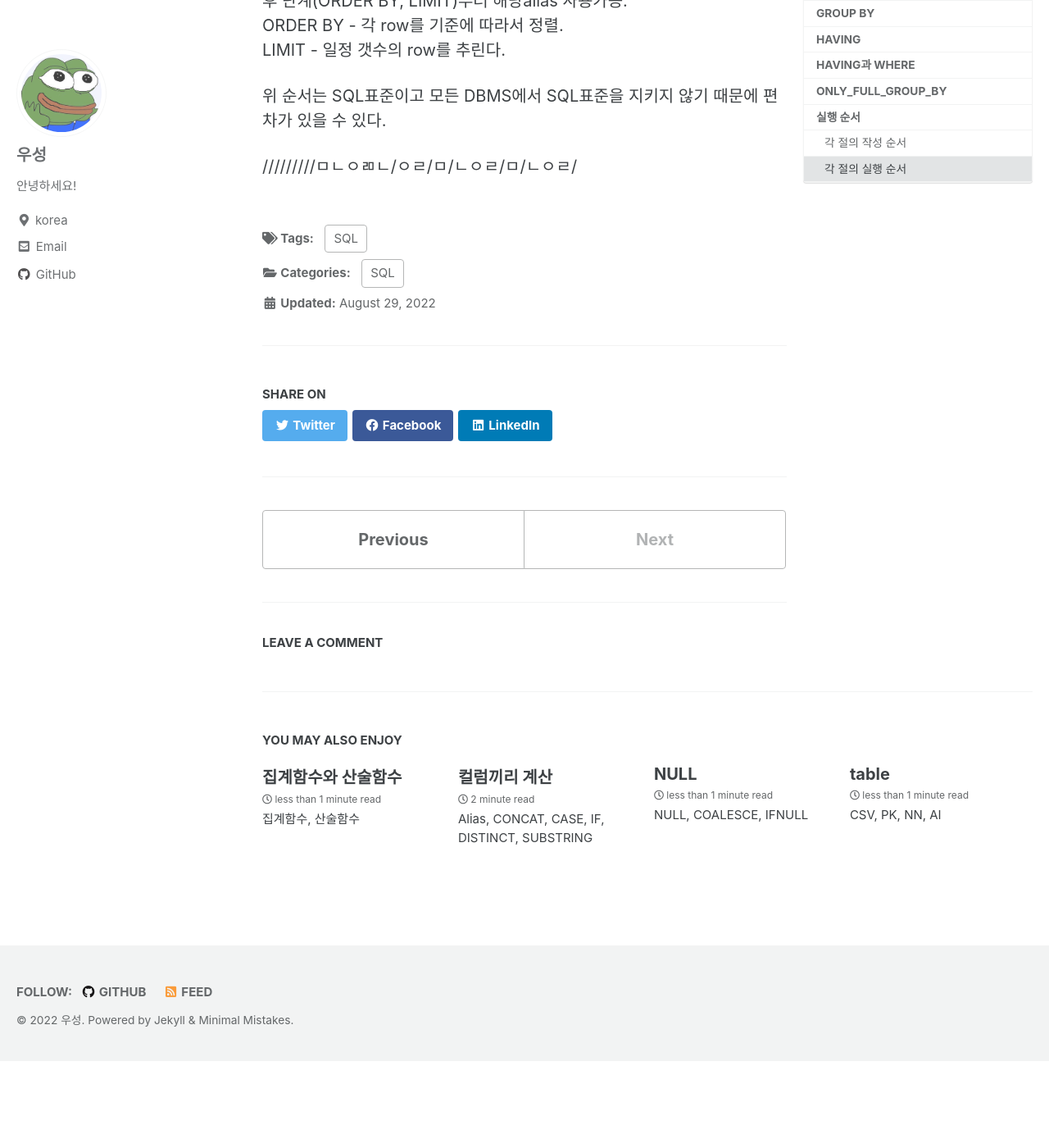
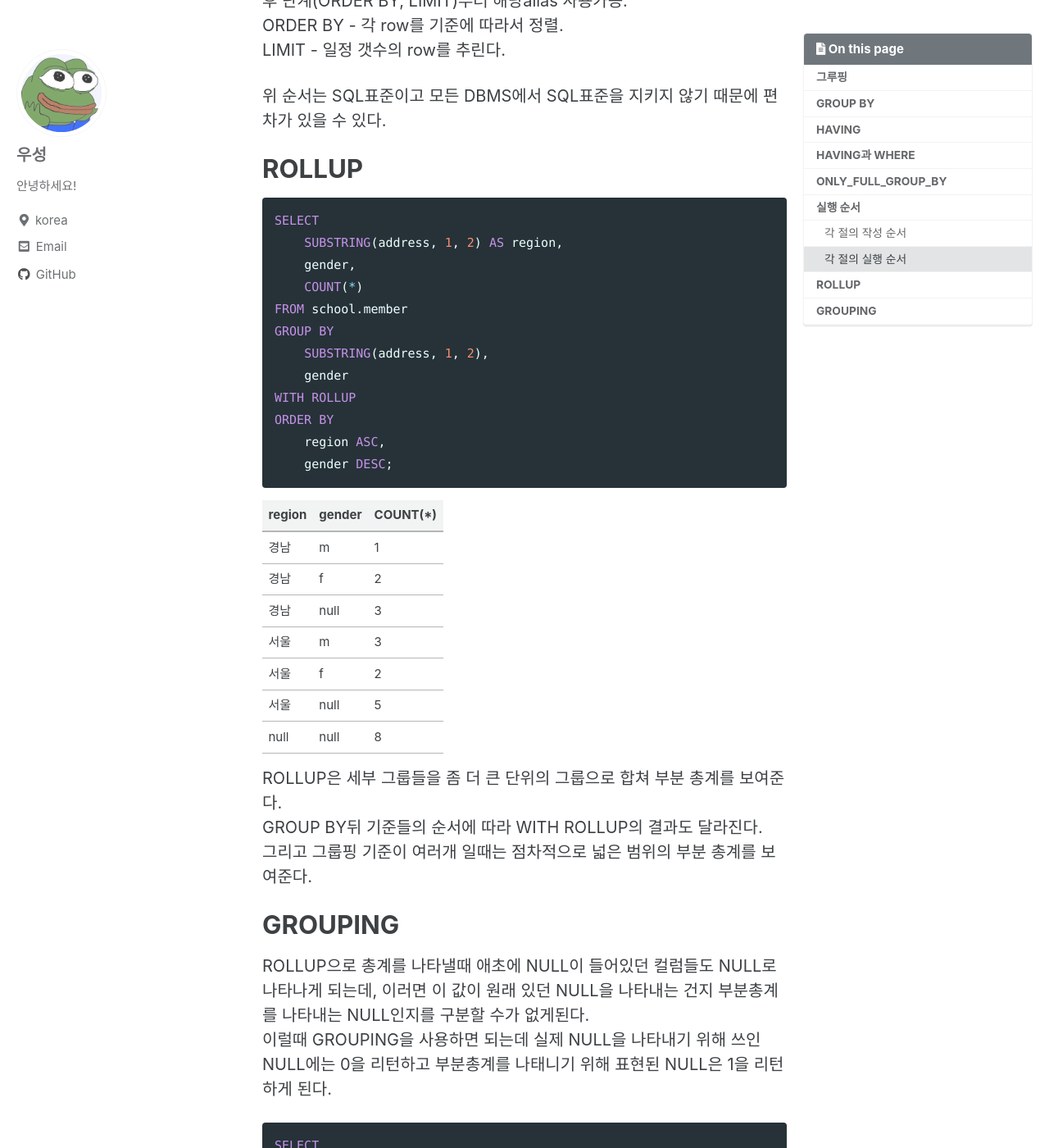
Before and after one commit to wooseongryu/wooseongryu.github.io, a Jekyll site: the page built from _posts/2022-08-28-SQL-group.md, in a window 1280 px wide and 1400 px high, scrolled down 4637 px. Shown: the whole window at 82% size. Built offline with Jekyll 4.4.1, drawn with Linux system fonts in a browser that asks for light colours; cached includes are drawn as plain includes; some web fonts are replaced; comment, search, counter and statistics services are not loaded; before the commit the page ends 5931 px from its top, so only the background shows below that; some of the changed text lies outside the part shown.

Commit message:
내용 추가

````diff
--- a/_posts/2022-08-28-SQL-group.md
+++ b/_posts/2022-08-28-SQL-group.md
@@ -1,6 +1,6 @@
 ---
 title: "그루핑"
-excerpt: "???"
+excerpt: "GROUP BY, HAVING, ROLLUP, GROUPING"
 
 categories:
     - SQL
@@ -156,4 +156,48 @@ LIMIT - 일정 갯수의 row를 추린다.
 
 위 순서는 SQL표준이고 모든 DBMS에서 SQL표준을 지키지 않기 때문에 편차가 있을 수 있다.
 
-/////////ㅁㄴㅇㄻㄴ/ㅇㄹ/ㅁ/ㄴㅇㄹ/ㅁ/ㄴㅇㄹ/
+# ROLLUP
+```sql
+SELECT
+    SUBSTRING(address, 1, 2) AS region,
+    gender,
+    COUNT(*)
+FROM school.member
+GROUP BY
+    SUBSTRING(address, 1, 2),
+    gender
+WITH ROLLUP
+ORDER BY
+    region ASC,
+    gender DESC;
+```
+
+|region|gender|COUNT(*)|
+|-|-|-|
+|경남|m|1|
+|경남|f|2|
+|경남|null|3|
+|서울|m|3|
+|서울|f|2|
+|서울|null|5|
+|null|null|8|
+
+ROLLUP은 세부 그룹들을 좀 더 큰 단위의 그룹으로 합쳐 부분 총계를 보여준다.
+GROUP BY뒤 기준들의 순서에 따라 WITH ROLLUP의 결과도 달라진다.
+그리고 그룹핑 기준이 여러개 일때는 점차적으로 넓은 범위의 부분 총계를 보여준다.
+
+# GROUPING
+ROLLUP으로 총계를 나타낼때 애초에 NULL이 들어있던 컬럼들도 NULL로 나타나게 되는데, 이러면 이 값이 원래 있던 NULL을 나타내는 건지 부분총계를 나타내는 NULL인지를 구분할 수가 없게된다.
+이럴때 GROUPING을 사용하면 되는데 실제 NULL을 나타내기 위해 쓰인 NULL에는 0을 리턴하고 부분총계를 나태니기 위해 표현된 NULL은 1을 리턴하게 된다.
+
+```sql
+SELECT
+    GROUPING(gender),
+    GROUPING(SUBSTRING(address, 1, 2)),
+    COUNT(*)
+FROM school.member
+GROUP BY
+    gender,
+    SUBSTRING(address, 1, 2)
+WITH ROLLUP;
+```
````
